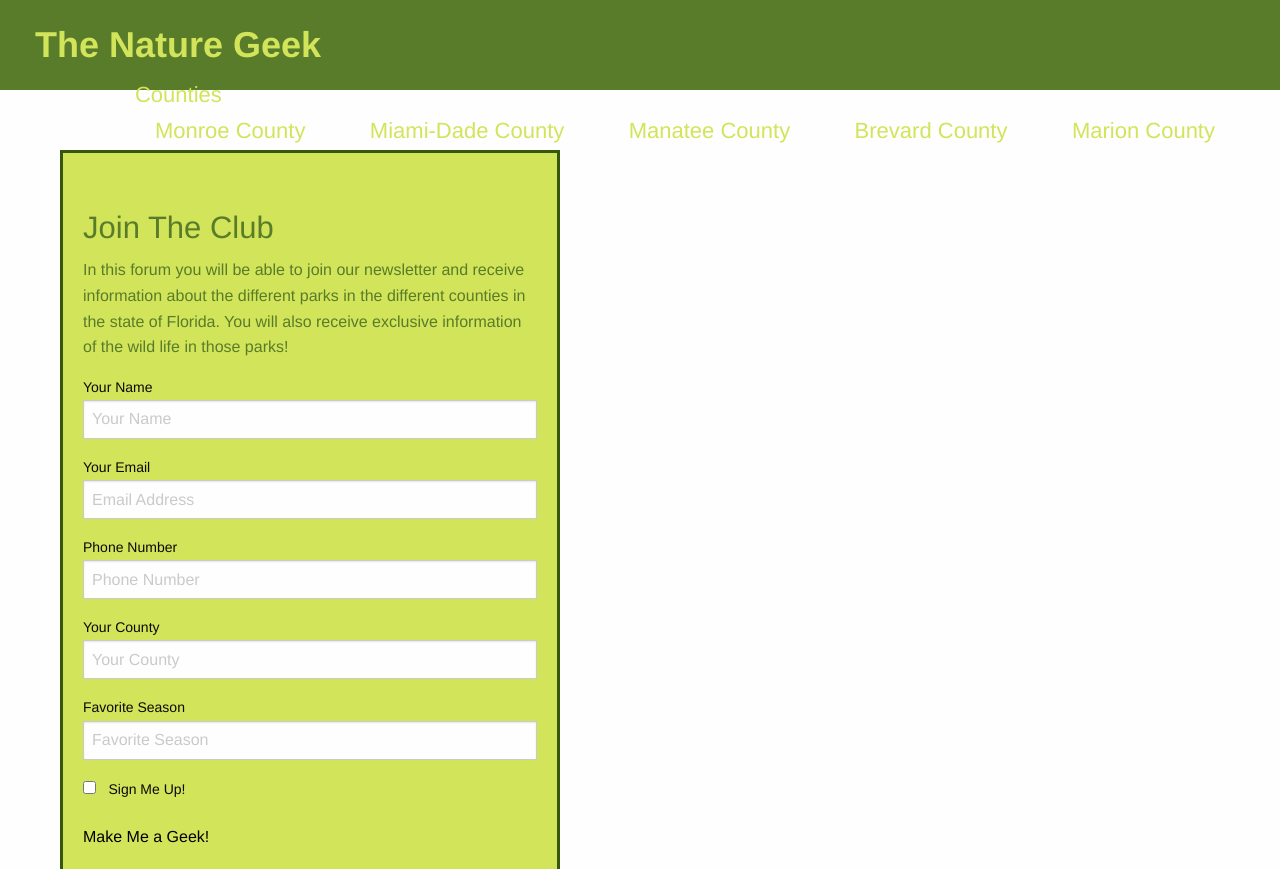
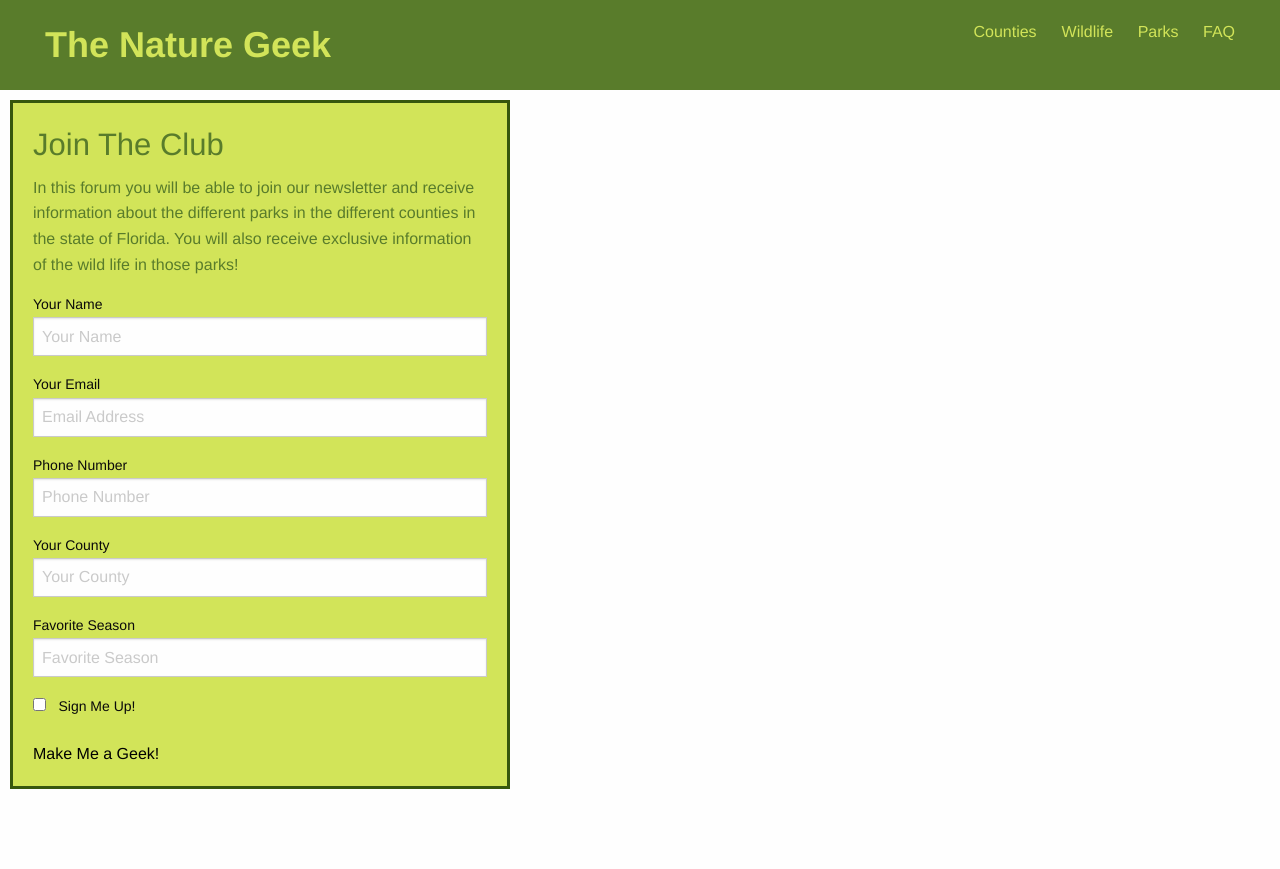
Before and after one commit to spbowen/the-nature-geek, a plain HTML site: page index.html in a window 1280 px wide. Shown: the top 869 px of the page. Drawn offline with Linux system fonts and the light colour scheme.

Commit message:
fixed navigation and css

```diff
--- a/assets/css/app.css
+++ b/assets/css/app.css
@@ -27,25 +27,68 @@ header h1 {
 header a {
     text-decoration: none;
     color: #D2E459;
+    margin: 0px 10px;
 }
 
 /* adds styling to all <nav> elements within the <header> section only */
 header nav {
     float: right;
-    margin: 7px 0;
+
 }
 
-/* adds styling to the <nav> elements in <header> specifically <ul> and <li> */
-header nav ul li {
-    display: inline;
+
+header nav button {
+    padding: 0px 15px;
+}
+/* Styling for drop down menu begins here */
+
+.dropdown {
+    float: left;
+    overflow: hidden;
 }
 
-/* adds styling to the <a> elements only inside the <nav> element within the <header> element */
-header nav ul li a {
-    margin: 0 30px;
-    font-weight: lighter;
-    font-size: 22px;
+.dropdown .dropbtn {
+    font-size: 16px;
+    border: none;
+    outline: none;
+    color: #D2E459;
+    background-color: inherit;
+    font-family: inherit;
+    margin: 0;
 }
+
+header nav a:hover, .dropdown:hover .dropbtn{
+    background-color: white
+}
+
+.sub-menu {
+    display: none;
+    position: absolute;
+    background-color: #f9f9f9;
+    min-width: 160px;
+    box-shadow: 0px 8px 16px 0px rgba(0,0,0,0.2);
+    z-index: 1;
+  }
+
+  .sub-menu a {
+    float: none;
+    color: black;
+    padding: 12px 16px;
+    text-decoration: none;
+    display: block;
+    text-align: left;
+  }
+
+  .sub-menu a:hover {
+    background-color: #ddd;
+  }
+
+  .dropdown:hover .sub-menu {
+    display: block;
+  }
+ /* Dropdown menu in header styling ends here */
+
+
 
 /* footer styles start */
 
@@ -55,7 +98,7 @@ footer {
     padding: 40px 35px;
 }
 
-footer h2 {
+footer h3 {
     display: inline;
     color: #597C2B;
     font-size: 30px;
@@ -64,7 +107,7 @@ footer h2 {
 /* footer styles end */
 
 section {
-    padding: 60px;
+    padding: 10px;
 }
 
 .hero {
@@ -89,9 +132,6 @@ section {
       margin: 5px 0 15px 0;
   }
 
-  .intro {
-    text-align: center;
-}
 
 .section-title {
     font-size: 15px;
--- a/assets/css/stylesheet.css
+++ /dev/null
@@ -1,69 +0,0 @@
-
-
-
-/* Stylesheet */
-body
-{
-    background-position: center;
-}
-
-.menu-bar
-{
-    background: rgb(0,100,0);
-    text-align: center;
-}
-.menu-bar ul
-{
-    display: inline-flex;
-    list-style: none;
-    color: white;
-}
-.menu-bar ul li
-{
-    width: 120px;
-    margin: 15px;
-    padding: 15px;
-}
-.menu-bar ul li a
-{
-    text-decoration: none;
-    color: white;
-}
-.active, .menu-bar ul li:hover
-{
-    background-color: #2bab0d;
-    border-radius: 3px;
-}
-.sub-menu-1
-{
-    display: none
-}
-.menu-bar ul li :hover.sub-menu-1
-{
-    display: block;
-    position: absolute;
-    background-color: rgb(0,100,0);
-    margin-top: 15px;
-    margin-left: -15px;
-}
-.menu-bar ul li :hover.sub-menu-1 ul
-{
-    display: block;
-    margin: 10px;
-}
-
-
-.menu-bar ul li:hover .sub-menu-1 ul li {
-    width: 150px;
-    padding: 10px;
-    border-bottom: 1px dotted white;
-    background: transparent;
-    border-radius: 0;
-    text-align: left;
-}
-
-
-#map{
-    width:100%;
-    height:1000px;
-}
--- a/index.html
+++ b/index.html
@@ -15,6 +15,7 @@
 
     <script src="./assets/Js/script.js"></script>
 
+
 </head>
 
 
@@ -30,28 +31,24 @@
         </h1>
     <!--Navigation starts here-->
         <nav>
-            <!--un ordered list items for navigation items-->
+                    <!--Button creation for dropdown menu-->
+                    <div class="dropdown">
+                        <button class="dropbtn">Counties
+                            <i class="fa fa-caret-down"></i></button>
 
-            <div class="menu-bar">
-            <ul>
-                <li><a href="#counties">Counties</a></li>
+                    <div class="sub-menu">
+                        <a href="#monroe">Monroe County</a>
+                        <a href="#miamidade">Miami-Dade County</a>
+                        <a href="#manatee">Manatee County</a>
+                        <a href="#brevard">Brevard County</a>
+                        <a href="#marion">Marion County</a>
+                    </div>
+                </div>
+            <!--remaining nav bar links-->
+            <a href="#wildlife">Wildlife</a>
+            <a href="#parks">Parks</a>
+            <a href="#faq">FAQ</a>
 
-                <div class="sub-menu-1">
-                    <ul>
-                        <li><a href="#">Monroe County</a></li>
-                        <li><a href="#">Miami-Dade County</a></li>
-                        <li><a href="#">Manatee County</a></li>
-                        <li><a href="#">Brevard County</a></li>
-                        <li><a href="#">Marion County</a></li>
-
-                    </ul>
-                </div>
-
-                <li><a href="#wildlife">Wildlife</a></li>
-                <li><a href="#parks">Parks</a></li>
-                <li><a href="#faq">FAQ</a></li>
-            </ul>
-            </div>
         </nav>
     <!--Navigation ends here-->
 
@@ -242,5 +239,6 @@
         </h3>
     </footer>
     <!--footer section ends-->
-
+</body>
+</html>
    <!--============================================================= END OF HTML =======================================================================-->
```
